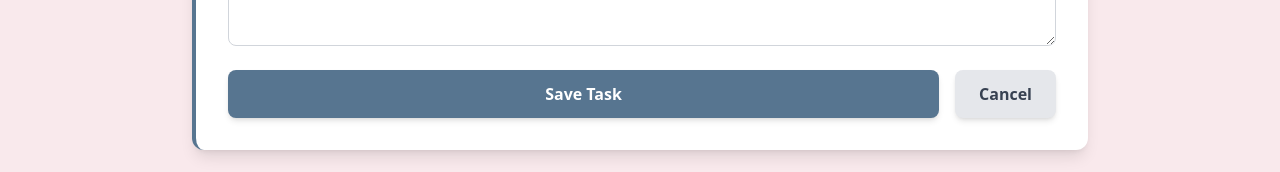
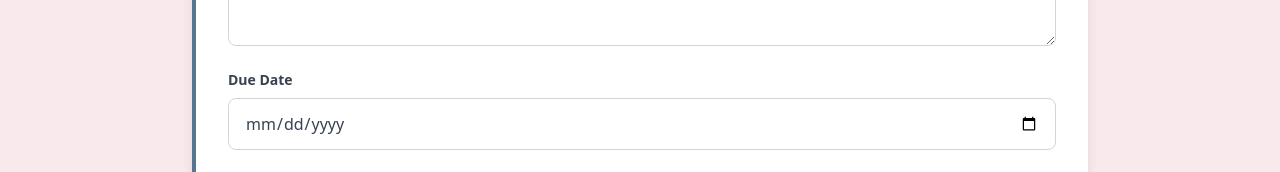
Before and after one commit to tonycecc/task-sync, a Next.js app: page /task in a window 1280 px wide. Both pictures are taken after a click on the button "Create Task". Shown: the part 462-634 px from the top of the page. Built offline with nearby package versions, Linux system fonts and the light colour scheme; no server answers.

Commit message:
feat: add a duedate for the task

```diff
--- a/src/app/api/task/route.js
+++ b/src/app/api/task/route.js
@@ -4,9 +4,7 @@ import {createTaskApiClient} from '@/lib/task-sync-client';
 export async function POST(request) {
     const requestBody = await request.json()
     const taskApiClient = createTaskApiClient()
-    /*
         console.log('This is request Body',requestBody)
-    */
         try{
             const response = await taskApiClient.post('/insert', {
                 task: requestBody.task.taskName,
--- a/src/app/task/page.jsx
+++ b/src/app/task/page.jsx
@@ -6,7 +6,8 @@ import { useUser } from '@clerk/nextjs';
 export default function Page() {
     const [task, createTask] = useState({
         taskName: "",
-        description: ""
+        description: "",
+        dueDate:""
     });
     const { user } = useUser();
     const [showForm, setShowForm] = useState(false);
@@ -61,7 +62,8 @@ export default function Page() {
             if (task.taskName) {
                 createTask({
                     taskName: "",
-                    description: ""
+                    description: "",
+                    dueDate: "",
                 });
             }
             setShowForm(false);
@@ -75,7 +77,11 @@ export default function Page() {
         const { name, value } = e.target;
         createTask({ ...task, [name]: value });
     };
-
+    const formatDate = (dateString) => {
+        if (!dateString) return "";
+        const date = new Date(dateString);
+        return date.toISOString().split('T')[0]; // Returns YYYY-MM-DD format
+    };
     return (
         <div className="min-h-screen bg-[#F9E9EC] py-8 px-4 relative">
             {notification.show && (
@@ -160,6 +166,23 @@ export default function Page() {
                                     rows={4}
                                 />
                             </div>
+                            <div>
+                                <label
+                                    className="block text-sm font-semibold text-gray-700 mb-2"
+                                    htmlFor="dueDate"
+                                >
+                                    Due Date
+                                </label>
+                                <input
+                                    className="block w-full rounded-lg border border-gray-300 px-4 py-3 text-gray-700 focus:outline-none focus:ring-2 focus:ring-[#F3CA40] focus:border-transparent transition"
+                                    type="date"
+                                    placeholder="YYYY-MM-DD"
+                                    name="dueDate"
+                                    value={task.dueDate}
+                                    onChange={handleInput}
+                                    required
+                                />
+                            </div>
                             <div className="flex space-x-4">
                                 <button
                                     type="submit"
@@ -181,8 +204,10 @@ export default function Page() {
 
                 <div className="mt-8 p-6 bg-white rounded-xl shadow-lg">
                     <h2 className="text-2xl font-bold mb-6 text-[#577590] flex items-center">
-                        <svg xmlns="http://www.w3.org/2000/svg" className="h-6 w-6 mr-2" fill="none" viewBox="0 0 24 24" stroke="currentColor">
-                            <path strokeLinecap="round" strokeLinejoin="round" strokeWidth={2} d="M9 5H7a2 2 0 00-2 2v12a2 2 0 002 2h10a2 2 0 002-2V7a2 2 0 00-2-2h-2M9 5a2 2 0 002 2h2a2 2 0 002-2M9 5a2 2 0 012-2h2a2 2 0 012 2" />
+                        <svg xmlns="http://www.w3.org/2000/svg" className="h-6 w-6 mr-2" fill="none" viewBox="0 0 24 24"
+                             stroke="currentColor">
+                            <path strokeLinecap="round" strokeLinejoin="round" strokeWidth={2}
+                                  d="M9 5H7a2 2 0 00-2 2v12a2 2 0 002 2h10a2 2 0 002-2V7a2 2 0 00-2-2h-2M9 5a2 2 0 002 2h2a2 2 0 002-2M9 5a2 2 0 012-2h2a2 2 0 012 2"/>
                         </svg>
                         All Tasks
                     </h2>
```
